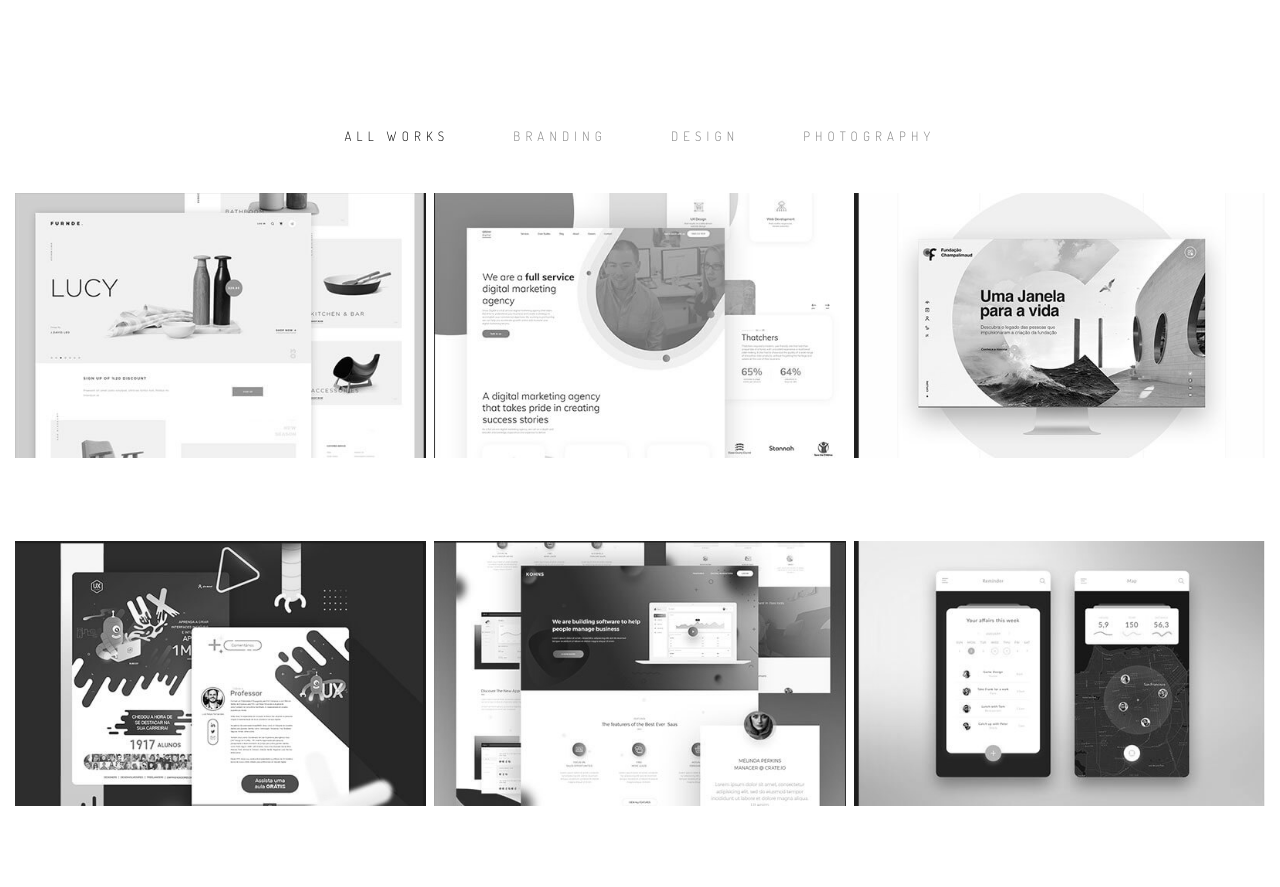
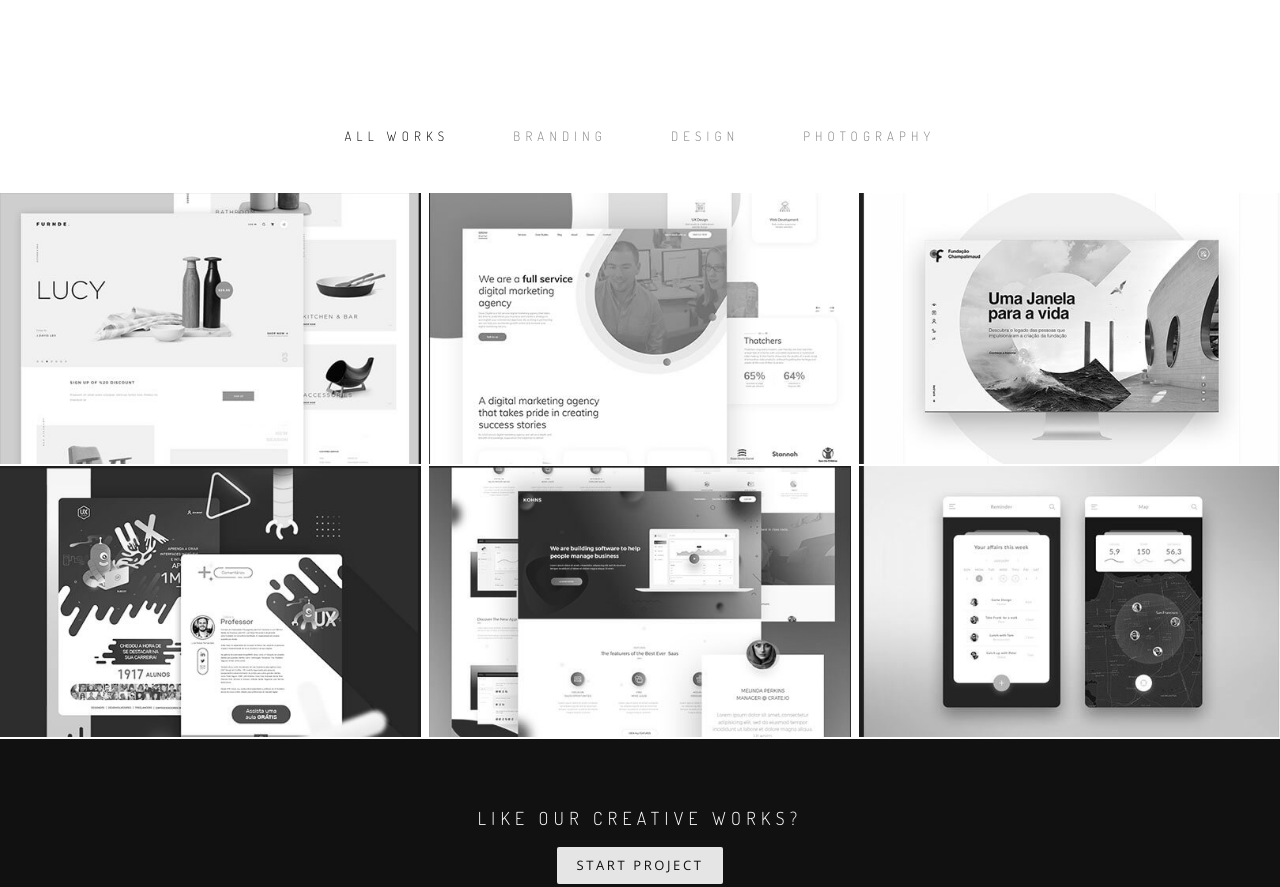
Before and after one commit to maxnywa/landing, a plain HTML site: page index.html in a window 1280 px wide. Shown: the part 3400-4287 px from the top of the page. Drawn offline with nearby package versions, Linux system fonts and the light colour scheme.

Commit message:
some changes

```diff
--- a/css/style.css
+++ b/css/style.css
@@ -325,8 +325,9 @@ textarea.form-control{
 /* ------about studio end------ */
 
 /* ------services------- */
-#tabs .tabs-nav li{
+#tabs .tabs-nav {
 	margin-bottom: 75px;
+	overflow: hidden;
 }
 #tabs .tabs-nav li{
 	float:left;
@@ -391,13 +392,12 @@ textarea.form-control{
 #tabs-portfolio .tabs-nav .ui-state-active{
 	color:#111;
 }
-#tabs-portfolio .row{
+#tabs-portfolio{
+	overflow: hidden;
 	margin: 0 -4px;
-	margin-bottom: 8px;
 }
-#tabs-portfolio .tabs-item {
+#tabs-portfolio .tabs-item{
 	width: 33.3333%;
-	height: 340px;
 	float: left;
 	padding: 0 4px;
 }
--- a/index.html
+++ b/index.html
@@ -397,9 +397,8 @@
                     </div>
                 </div>
                 <!-- / portfolio-header-->
-                <div class="porfolio-tabs-wrapper"></div>
-                    <div class="container-fluid">
-                        <div id="tabs-portfolio" class="text-center" >
+                <div class="porfolio-tabs-wrapper text-center">
+                    <div id="tabs-portfolio" >
                         <ul class="tabs-nav">
                             <li>
                                 <a href="#all-works">
@@ -423,7 +422,6 @@
                         </ul>
                         <!-- /tabs-nav -->
                         <div id="all-works">
-                                <div class="row">
                             <div class="tabs-item">
                                 <a href="#">
                                     <img src="img/tabs-item-1.jpg" alt="">
@@ -439,8 +437,6 @@
                                     <img src="img/tabs-item-3.jpg" alt="">
                                 </a>
                             </div>
-                                </div>
-                                <div class="row">
                             <div class="tabs-item">
                                 <a href="#">
                                     <img src="img/tabs-item-4.jpg" alt="">
@@ -456,8 +452,6 @@
                                     <img src="img/tabs-item-6.jpg" alt="">
                                 </a>
                             </div>
-                                </div>
-                                <!-- /row -->
                         </div>
                         <!-- /all-works -->
                         <div id="brand">
@@ -576,8 +570,6 @@
                         <!-- /photo -->
                     </div>
                     <!-- /tabs -->
-                    </div>
-                    <!-- /container-fluid -->
                 </div>
                 <!--/portfolio-tabs-wrapper -->
             </div>
```
Lines whose indentation alone changed are shown as unchanged.
